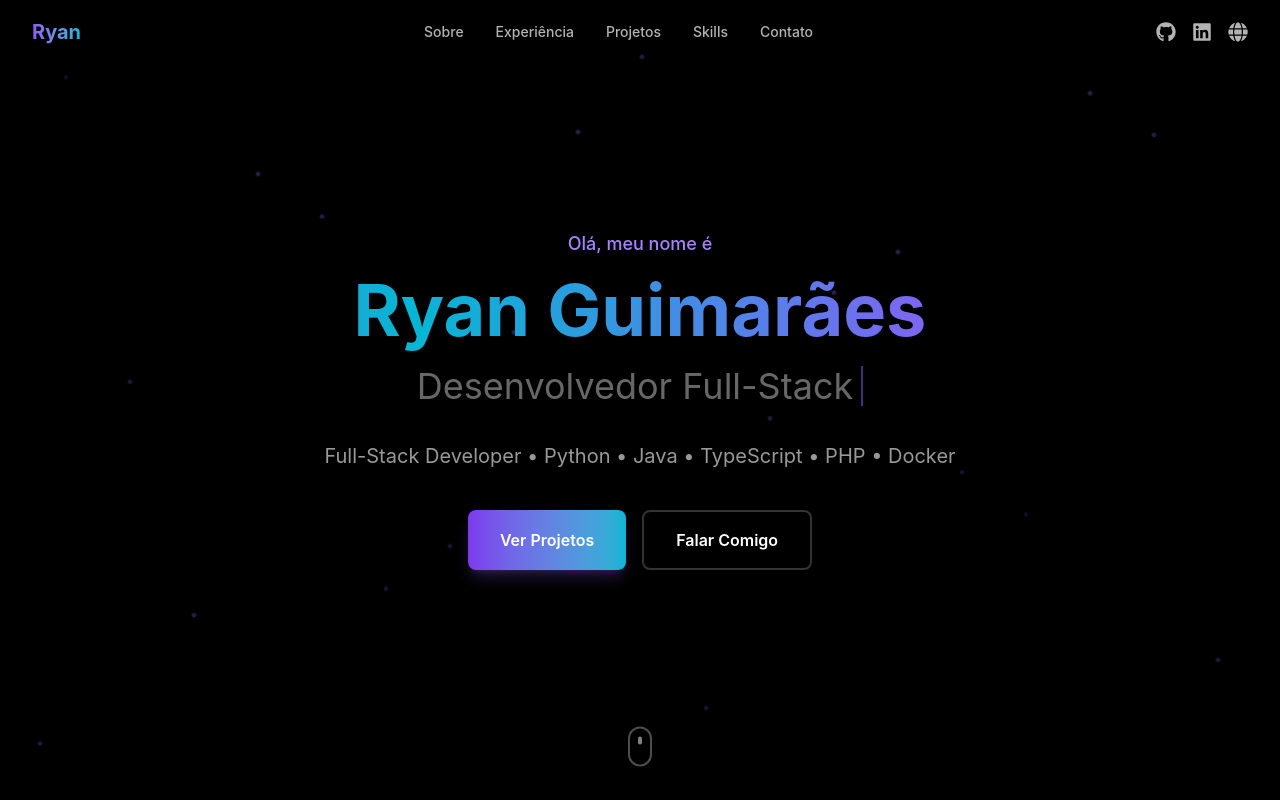
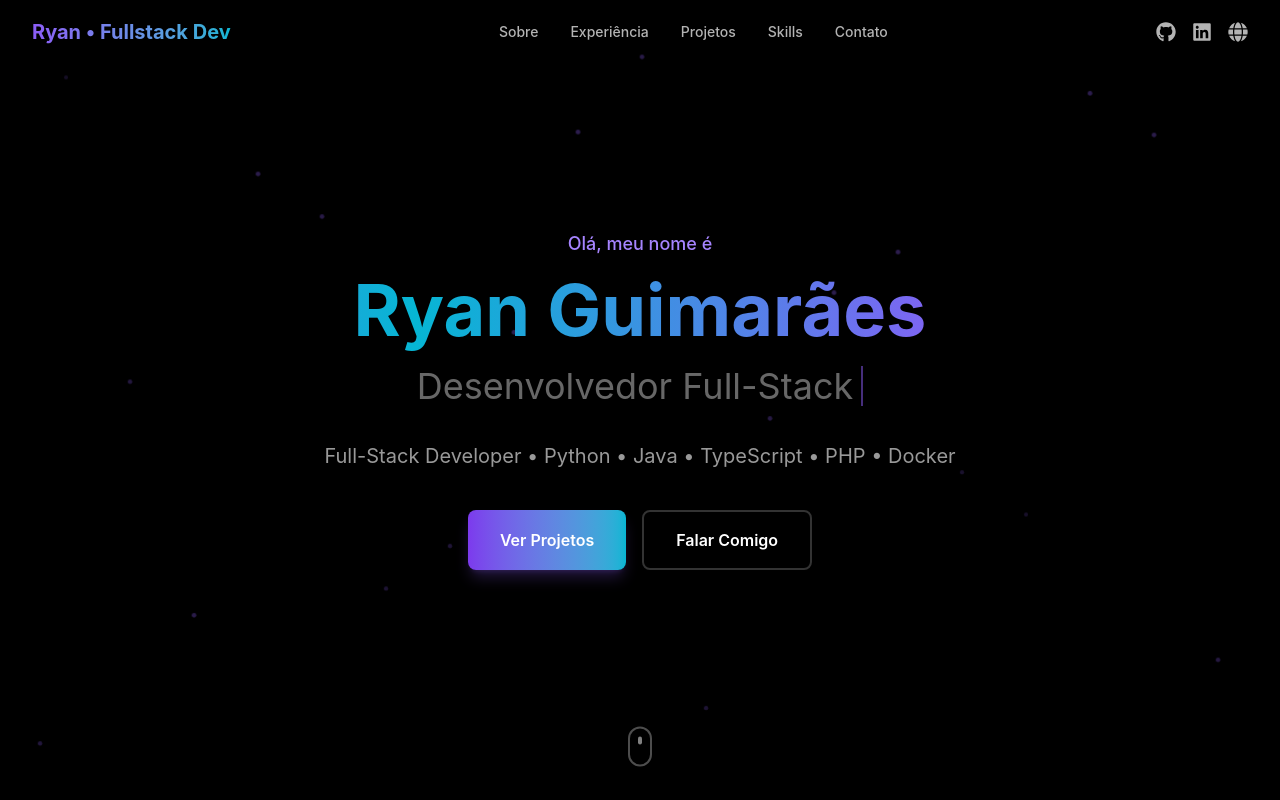
Before and after one commit to guimaraesr-y/ryanguimaraes.dev, a Next.js app: page / in a window 1280 px wide. Shown: the top 800 px of the page. Built offline with nearby package versions, Linux system fonts and the light colour scheme.

Commit message:
Fix navbar

```diff
--- a/app/components/layout/Navbar.tsx
+++ b/app/components/layout/Navbar.tsx
@@ -30,9 +30,8 @@
       <motion.nav
         initial={{ y: -100 }}
         animate={{ y: 0 }}
-        className={`fixed top-0 left-0 right-0 z-50 transition-all duration-300 ${
-          isScrolled ? "bg-black/80 backdrop-blur-lg border-b border-white/10" : "bg-transparent"
-        }`}
+        className={`fixed top-0 left-0 right-0 z-50 transition-all duration-300 ${isScrolled ? "bg-black/80 backdrop-blur-lg border-b border-white/10" : "bg-transparent"
+          }`}
       >
         <div className="max-w-7xl mx-auto px-4 sm:px-6 lg:px-8">
           <div className="flex items-center justify-between h-16">
@@ -42,7 +41,7 @@
               className="text-xl font-bold text-white"
             >
               <span className="text-transparent bg-clip-text bg-gradient-to-r from-violet-500 to-cyan-500">
-                Ryan
+                Ryan • Fullstack Dev
               </span>
             </motion.a>
 
```
